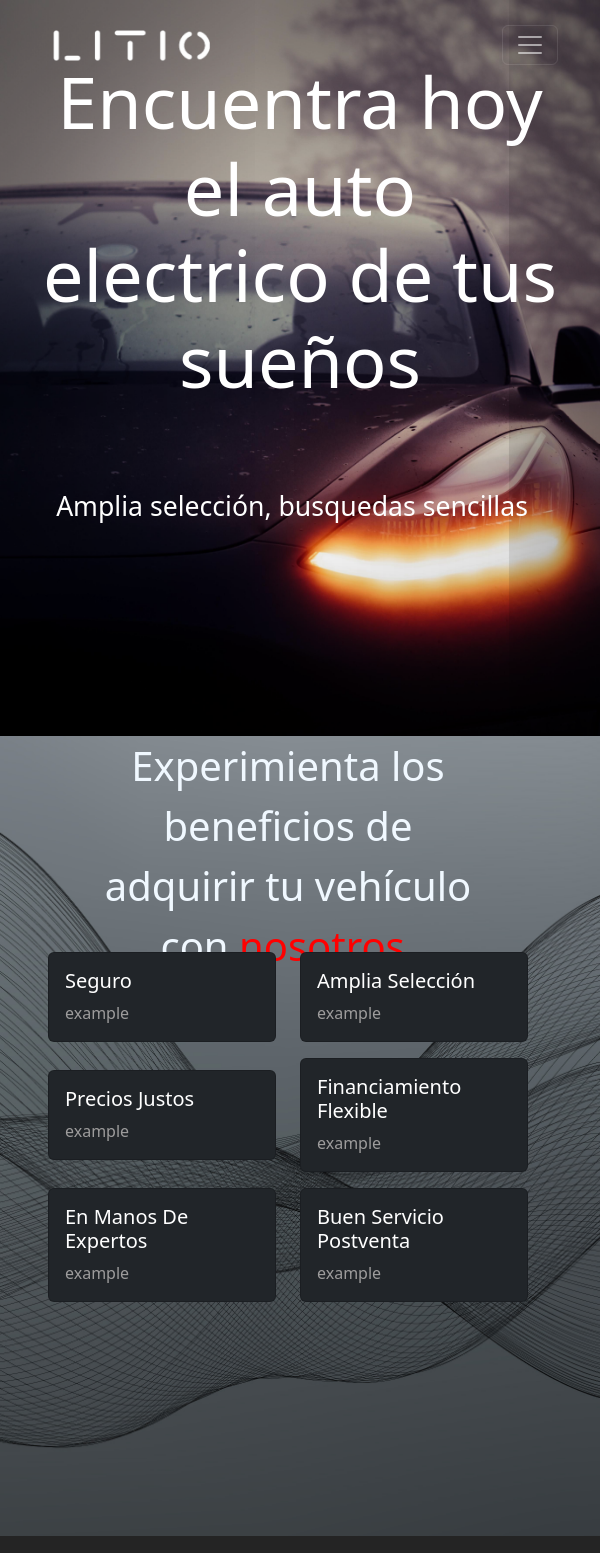
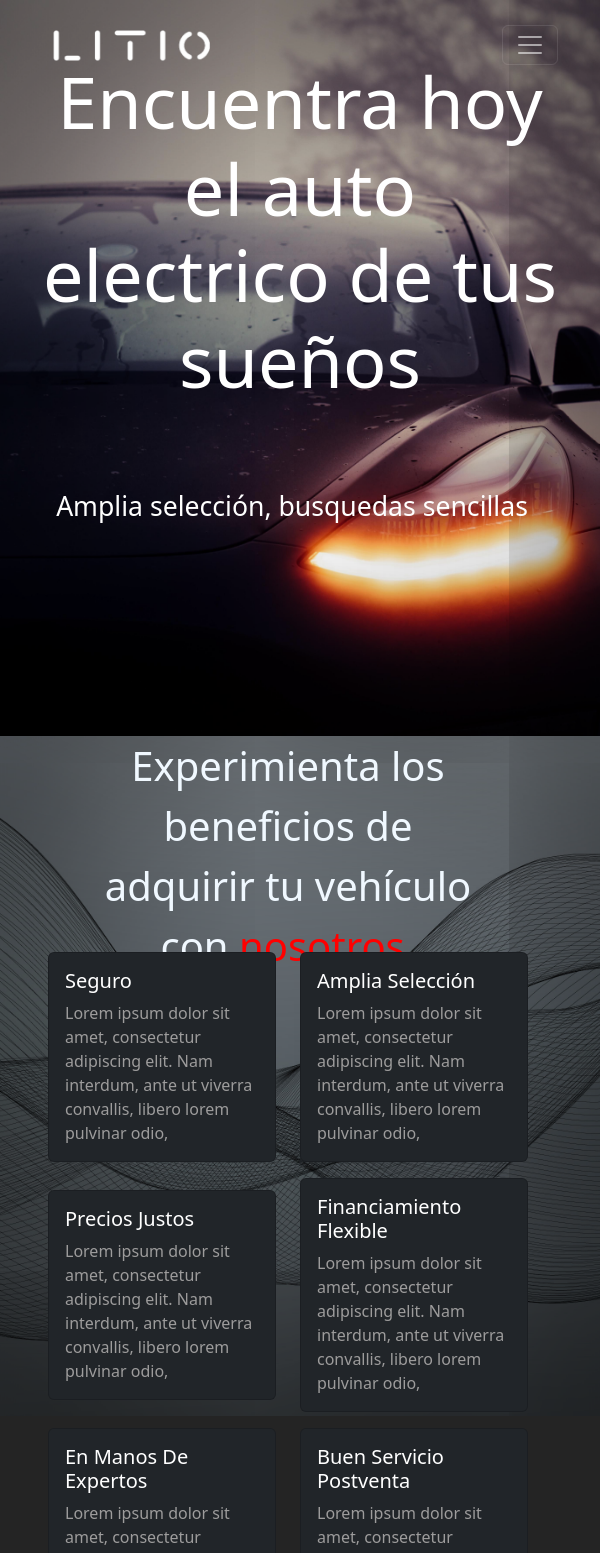
Before and after one commit to Project-Litio/Code, a React (Vite) app in the folder Client/: page / in a window 600 px wide. Shown: the top 1553 px of the page. Built offline with nearby package versions, Linux system fonts and the light colour scheme.

Commit message:
service responsive

```diff
--- a/Client/src/components/services.jsx
+++ b/Client/src/components/services.jsx
@@ -6,32 +6,32 @@ const cards = [
   {
     id:1,
     title: 'Seguro',
-    test: 'example'
+    test: 'Lorem ipsum dolor sit amet, consectetur adipiscing elit. Nam interdum, ante ut viverra convallis, libero lorem pulvinar odio, '
   },
   {
     id:2,
     title: 'Amplia Selección',
-    test: 'example'
+    test: 'Lorem ipsum dolor sit amet, consectetur adipiscing elit. Nam interdum, ante ut viverra convallis, libero lorem pulvinar odio, '
   },
   {
     id:3,
     title: 'Precios Justos',
-    test: 'example'
+    test: 'Lorem ipsum dolor sit amet, consectetur adipiscing elit. Nam interdum, ante ut viverra convallis, libero lorem pulvinar odio, '
   },
   {
     id:4,
     title: 'Financiamiento Flexible',
-    test: 'example'
+    test: 'Lorem ipsum dolor sit amet, consectetur adipiscing elit. Nam interdum, ante ut viverra convallis, libero lorem pulvinar odio, '
   },
   {
     id:5,
     title: 'En Manos De Expertos',
-    test: 'example'
+    test: 'Lorem ipsum dolor sit amet, consectetur adipiscing elit. Nam interdum, ante ut viverra convallis, libero lorem pulvinar odio, '
   },
   {
     id:6,
     title: 'Buen Servicio Postventa',
-    test: 'example'
+    test: 'Lorem ipsum dolor sit amet, consectetur adipiscing elit. Nam interdum, ante ut viverra convallis, libero lorem pulvinar odio, '
   }
 ]
 
--- a/Client/src/components/style.css
+++ b/Client/src/components/style.css
@@ -7,7 +7,7 @@
 }
 
 .serv{
-  height: 100vh;
+  height:70vh;
   background-size: cover;
 }
 .back1{
@@ -16,6 +16,7 @@
 
 .back2{
   background-image: url(../assets/background1.jpg);
+  box-shadow: inset 0px 0px 600px rgba(0,0,0,0.9);
 }
 
 
@@ -70,19 +71,44 @@
   .us{
     font-size: 2.5rem;
   }
+  .serv{
+    background-size: cover;
+    height: 110vh;
+  }
+  .hero h1{
+    font-size: 4.5em;
+    margin-left: 0%;
+    margin-top: -20%;
+    padding-right: 0rem;
+    justify-content: center;
+    text-align: center;
+    margin-bottom: 0%;
+  }
+
+    .hero h2{
+      align-items: center;
+      margin-left: 0%;
+      justify-content: center;
+    }
+    .hero{
+      align-items: center;
+      justify-content: center;
+    }
+
 }
 
 @media (max-width:450px) {
   .us{
     font-size: 2.2rem;
   }
+
 }
 
 #card{
   margin-left: 12%;
 }
 
-@media (max-width:1400px){
+@media (max-width:1400px) and (min-width:600px){
   .hero h1{
   font-size: 4.5em;
   margin-left: 0%;
@@ -102,4 +128,8 @@
     align-items: center;
     justify-content: center;
   }
+
+  .serv{
+    height: 85vh;
+  }
 }
```
